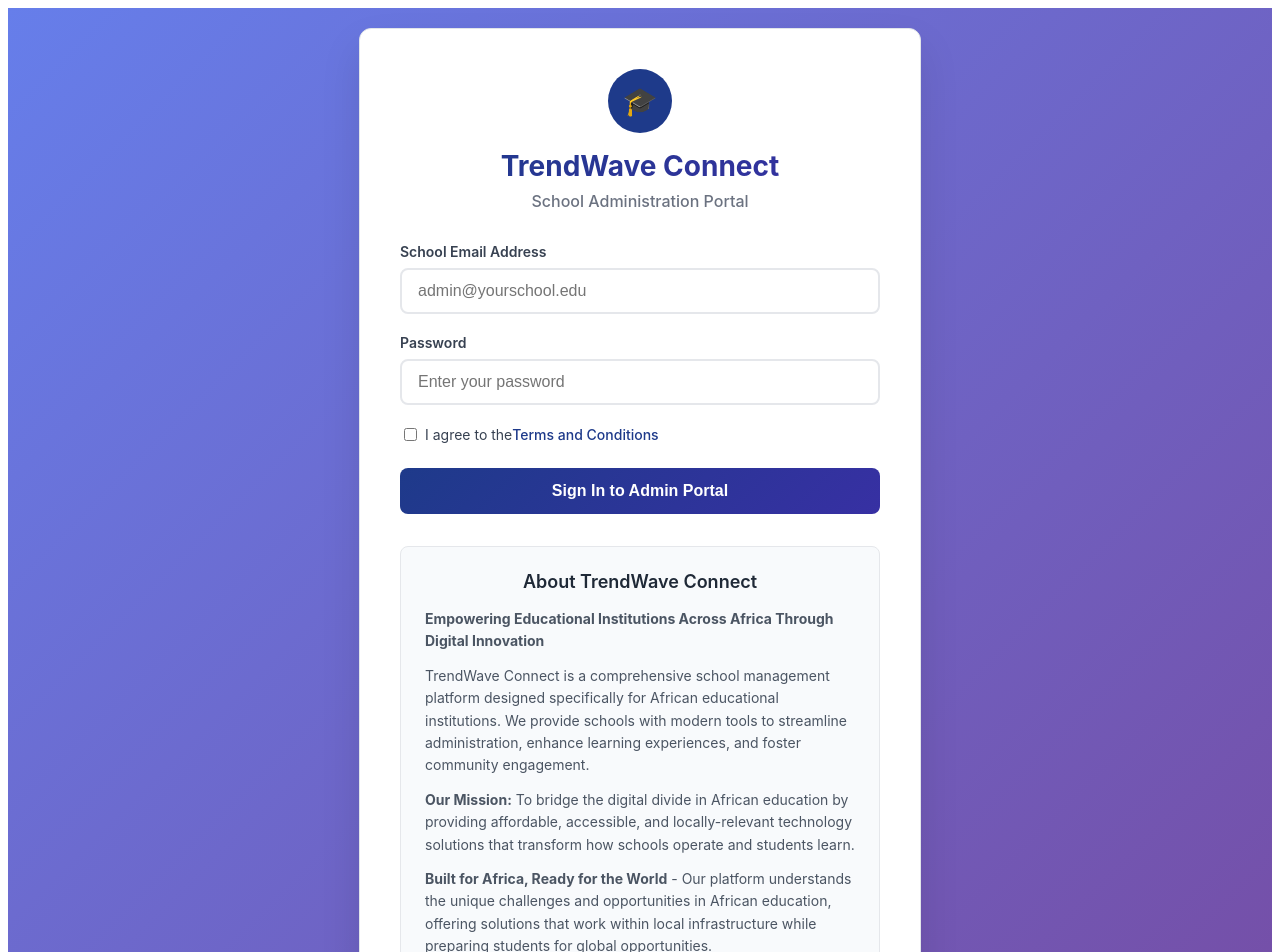
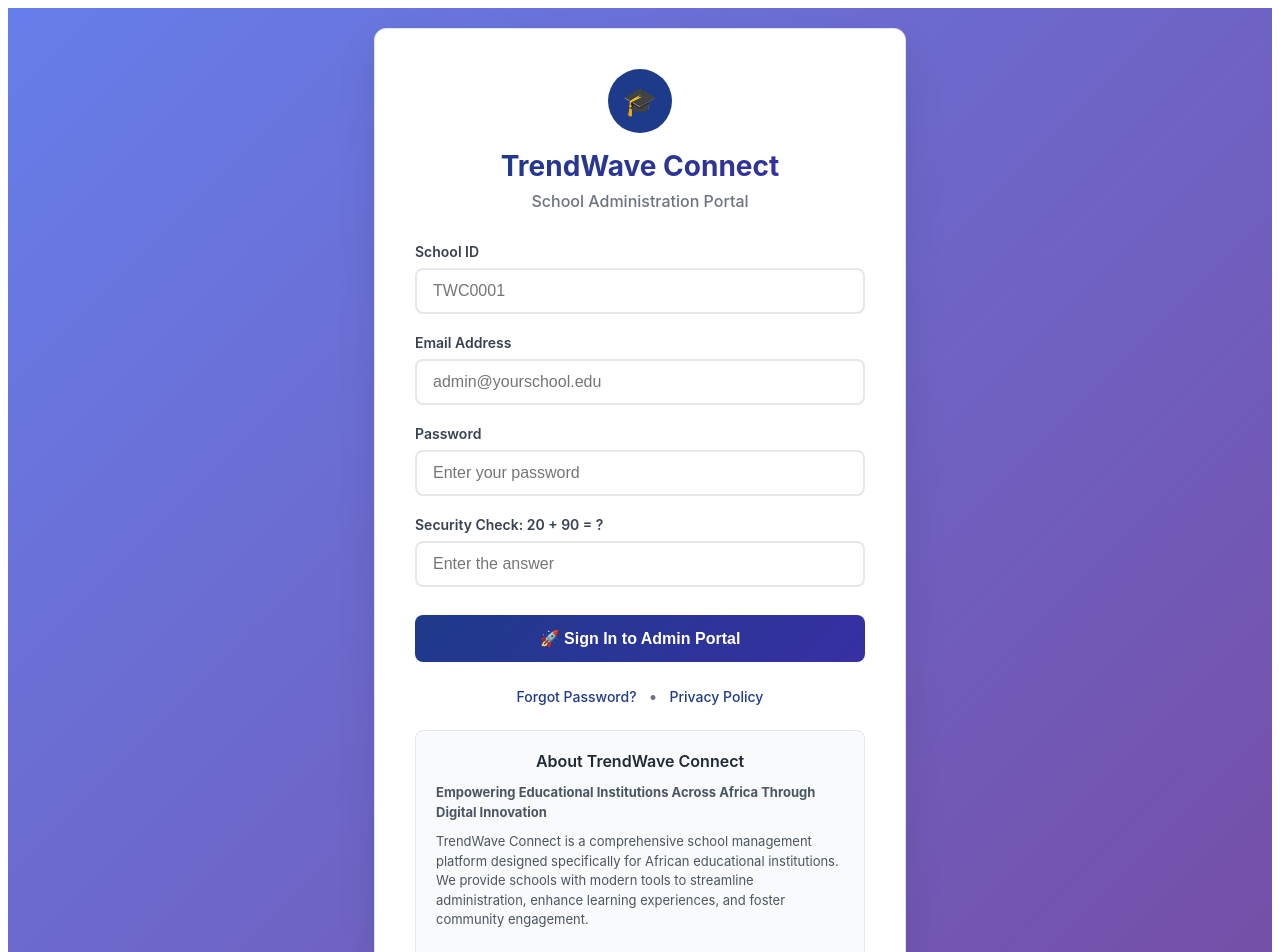
Before and after one commit to trendwaveconnectke-hue/trendwave-school-saas, a Next.js app in the folder frontend/: page /auth/login in a window 1280 px wide. Shown: the top 952 px of the page. Built offline with nearby package versions, Linux system fonts and the light colour scheme.

Commit message:
Update login.js

```diff
--- a/frontend/src/pages/auth/login.js
+++ b/frontend/src/pages/auth/login.js
@@ -3,13 +3,18 @@ import { useRouter } from 'next/router';
 
 export default function ProfessionalLogin() {
   const [formData, setFormData] = useState({
+    schoolId: '',
     email: '',
     password: ''
   });
-  const [agreeToTerms, setAgreeToTerms] = useState(false);
+  const [captchaAnswer, setCaptchaAnswer] = useState('');
   const [isLoading, setIsLoading] = useState(false);
   const [errors, setErrors] = useState({});
   const router = useRouter();
+
+  // Generate simple math captcha
+  const captchaQuestion = "20 + 90";
+  const correctAnswer = "110";
 
   const handleInputChange = (e) => {
     const { name, value } = e.target;
@@ -17,17 +22,19 @@ export default function ProfessionalLogin() {
       ...prev,
       [name]: value
     }));
-    // Clear errors when user types
     if (errors[name]) {
-      setErrors(prev => ({
-        ...prev,
-        [name]: ''
-      }));
+      setErrors(prev => ({ ...prev, [name]: '' }));
     }
   };
 
   const validateForm = () => {
     const newErrors = {};
+
+    if (!formData.schoolId) {
+      newErrors.schoolId = 'School ID is required';
+    } else if (!formData.schoolId.startsWith('TWC')) {
+      newErrors.schoolId = 'School ID must start with TWC';
+    }
 
     if (!formData.email) {
       newErrors.email = 'Email is required';
@@ -39,8 +46,10 @@ export default function ProfessionalLogin() {
       newErrors.password = 'Password is required';
     }
 
-    if (!agreeToTerms) {
-      newErrors.terms = 'You must agree to the Terms and Conditions';
+    if (!captchaAnswer) {
+      newErrors.captcha = 'Please solve the math problem';
+    } else if (captchaAnswer !== correctAnswer) {
+      newErrors.captcha = 'Incorrect answer. Please try again.';
     }
 
     setErrors(newErrors);
@@ -63,6 +72,7 @@ export default function ProfessionalLogin() {
           'Content-Type': 'application/json',
         },
         body: JSON.stringify({
+          school_id: formData.schoolId.toUpperCase(),
           email: formData.email.trim().toLowerCase(),
           password: formData.password
         }),
@@ -71,10 +81,13 @@ export default function ProfessionalLogin() {
       const data = await response.json();
 
       if (data.success && data.token) {
-        // Store authentication data securely
+        // Store authentication data
         localStorage.setItem('admin_token', data.token);
         localStorage.setItem('school_id', data.school.id);
         localStorage.setItem('school_name', data.school.name);
+
+        // Show success message
+        alert('✅ Login successful! Redirecting to dashboard...');
 
         // Redirect to admin dashboard
         router.push('/admin/dashboard');
@@ -100,8 +113,27 @@ export default function ProfessionalLogin() {
 
         {/* Login Form */}
         <form onSubmit={handleLogin} style={styles.form}>
+          {/* School ID */}
           <div style={styles.inputGroup}>
-            <label style={styles.label}>School Email Address</label>
+            <label style={styles.label}>School ID</label>
+            <input
+              type="text"
+              name="schoolId"
+              value={formData.schoolId}
+              onChange={handleInputChange}
+              placeholder="TWC0001"
+              style={{
+                ...styles.input,
+                ...(errors.schoolId && styles.inputError)
+              }}
+              autoComplete="username"
+            />
+            {errors.schoolId && <span style={styles.errorText}>{errors.schoolId}</span>}
+          </div>
+
+          {/* Email */}
+          <div style={styles.inputGroup}>
+            <label style={styles.label}>Email Address</label>
             <input
               type="email"
               name="email"
@@ -112,11 +144,12 @@ export default function ProfessionalLogin() {
                 ...styles.input,
                 ...(errors.email && styles.inputError)
               }}
-              autoComplete="username"
+              autoComplete="email"
             />
             {errors.email && <span style={styles.errorText}>{errors.email}</span>}
           </div>
 
+          {/* Password */}
           <div style={styles.inputGroup}>
             <label style={styles.label}>Password</label>
             <input
@@ -134,18 +167,20 @@ export default function ProfessionalLogin() {
             {errors.password && <span style={styles.errorText}>{errors.password}</span>}
           </div>
 
-          {/* Terms and Conditions */}
-          <div style={styles.termsGroup}>
-            <label style={styles.termsLabel}>
-              <input
-                type="checkbox"
-                checked={agreeToTerms}
-                onChange={(e) => setAgreeToTerms(e.target.checked)}
-                style={styles.checkbox}
-              />
-              I agree to the <a href="/terms" style={styles.link}>Terms and Conditions</a>
-            </label>
-            {errors.terms && <span style={styles.errorText}>{errors.terms}</span>}
+          {/* reCAPTCHA - Math Problem */}
+          <div style={styles.inputGroup}>
+            <label style={styles.label}>Security Check: {captchaQuestion} = ?</label>
+            <input
+              type="text"
+              value={captchaAnswer}
+              onChange={(e) => setCaptchaAnswer(e.target.value)}
+              placeholder="Enter the answer"
+              style={{
+                ...styles.input,
+                ...(errors.captcha && styles.inputError)
+              }}
+            />
+            {errors.captcha && <span style={styles.errorText}>{errors.captcha}</span>}
           </div>
 
           {/* Submit Button */}
@@ -157,11 +192,18 @@ export default function ProfessionalLogin() {
               ...(isLoading && styles.buttonDisabled)
             }}
           >
-            {isLoading ? 'Signing In...' : 'Sign In to Admin Portal'}
+            {isLoading ? '🔐 Signing In...' : '🚀 Sign In to Admin Portal'}
           </button>
 
           {errors.submit && <span style={styles.errorText}>{errors.submit}</span>}
         </form>
+
+        {/* Links */}
+        <div style={styles.links}>
+          <a href="/auth/forgot-password" style={styles.link}>Forgot Password?</a>
+          <span style={styles.separator}>•</span>
+          <a href="/privacy-policy" style={styles.link}>Privacy Policy</a>
+        </div>
 
         {/* About Us Section */}
         <div style={styles.aboutSection}>
@@ -172,22 +214,17 @@ export default function ProfessionalLogin() {
           <p style={styles.aboutText}>
             TrendWave Connect is a comprehensive school management platform designed specifically for African educational institutions. We provide schools with modern tools to streamline administration, enhance learning experiences, and foster community engagement.
           </p>
-          <p style={styles.aboutText}>
-            <strong>Our Mission:</strong> To bridge the digital divide in African education by providing affordable, accessible, and locally-relevant technology solutions that transform how schools operate and students learn.
-          </p>
-          <p style={styles.aboutText}>
-            <strong>Built for Africa, Ready for the World</strong> - Our platform understands the unique challenges and opportunities in African education, offering solutions that work within local infrastructure while preparing students for global opportunities.
-          </p>
         </div>
 
-        {/* Footer Links */}
+        {/* Footer */}
         <div style={styles.footer}>
           <p style={styles.footerText}>
             Don't have an account? <a href="https://trendwaveconnect.com" style={styles.link}>Visit trendwaveconnect.com</a>
           </p>
           <p style={styles.footerText}>
-            <a href="/privacy-policy" style={styles.link}>Privacy Policy</a> •
-            Support: <a href="mailto:support@trendwaveconnect.com" style={styles.link}>support@trendwaveconnect.com</a> •
+            Support: <a href="mailto:support@trendwaveconnect.com" style={styles.link}>support@trendwaveconnect.com</a>
+          </p>
+          <p style={styles.footerText}>
             Contact: <a href="mailto:contact@trendwaveconnect.com" style={styles.link}>contact@trendwaveconnect.com</a>
           </p>
         </div>
@@ -207,7 +244,7 @@ const styles = {
     fontFamily: '-apple-system, BlinkMacSystemFont, "Segoe UI", Roboto, sans-serif'
   },
   card: {
-    maxWidth: '480px',
+    maxWidth: '450px',
     width: '100%',
     background: 'white',
     borderRadius: '12px',
@@ -246,7 +283,7 @@ const styles = {
     fontWeight: '500'
   },
   form: {
-    marginBottom: '32px'
+    marginBottom: '24px'
   },
   inputGroup: {
     marginBottom: '20px'
@@ -277,19 +314,6 @@ const styles = {
     marginTop: '4px',
     display: 'block'
   },
-  termsGroup: {
-    marginBottom: '24px'
-  },
-  termsLabel: {
-    display: 'flex',
-    alignItems: 'center',
-    fontSize: '14px',
-    color: '#374151',
-    cursor: 'pointer'
-  },
-  checkbox: {
-    marginRight: '8px'
-  },
   button: {
     width: '100%',
     background: 'linear-gradient(135deg, #1E3A8A, #3730A3)',
@@ -300,46 +324,56 @@ const styles = {
     fontSize: '16px',
     fontWeight: '600',
     cursor: 'pointer',
-    transition: 'all 0.2s'
+    transition: 'all 0.2s',
+    marginTop: '8px'
   },
   buttonDisabled: {
     opacity: '0.6',
     cursor: 'not-allowed'
   },
+  links: {
+    textAlign: 'center',
+    marginBottom: '24px'
+  },
+  link: {
+    color: '#1E3A8A',
+    textDecoration: 'none',
+    fontWeight: '500',
+    fontSize: '14px'
+  },
+  separator: {
+    margin: '0 12px',
+    color: '#6B7280'
+  },
   aboutSection: {
     background: '#F8FAFC',
-    padding: '24px',
+    padding: '20px',
     borderRadius: '8px',
     marginBottom: '24px',
     border: '1px solid #E5E7EB'
   },
   aboutTitle: {
-    fontSize: '18px',
+    fontSize: '16px',
     fontWeight: '600',
     color: '#1F2937',
-    margin: '0 0 16px 0',
+    margin: '0 0 12px 0',
     textAlign: 'center'
   },
   aboutText: {
-    fontSize: '14px',
+    fontSize: '13px',
     color: '#4B5563',
-    lineHeight: '1.6',
-    margin: '0 0 12px 0'
+    lineHeight: '1.5',
+    margin: '0 0 10px 0'
   },
   footer: {
     textAlign: 'center',
     borderTop: '1px solid #E5E7EB',
-    paddingTop: '24px'
+    paddingTop: '20px'
   },
   footerText: {
-    fontSize: '14px',
+    fontSize: '13px',
     color: '#6B7280',
-    margin: '0 0 8px 0',
-    lineHeight: '1.5'
-  },
-  link: {
-    color: '#1E3A8A',
-    textDecoration: 'none',
-    fontWeight: '500'
+    margin: '0 0 6px 0',
+    lineHeight: '1.4'
   }
 };
```
